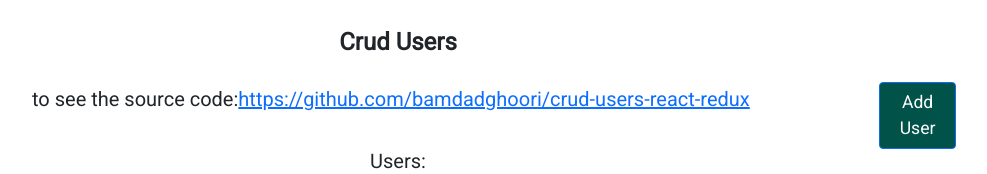
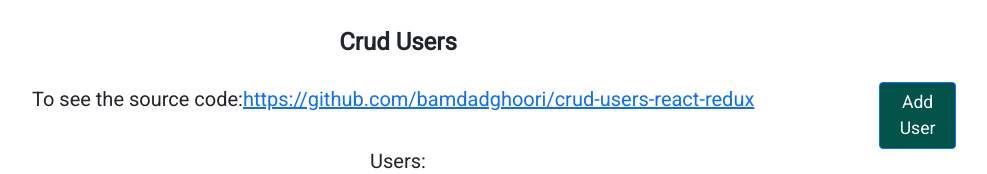
Before and after one commit to bamdadghoori/crud-users-with-dashboard, a React (Create React App) app: page / in a window 1280 px wide. Shown: the top 174 px of the page, without its empty margins (242-1229 px from the left). Built offline with nearby package versions, Linux system fonts and the light colour scheme; no server answers.

Commit message:
change-title-to-uppercase

```diff
--- a/src/App.js
+++ b/src/App.js
@@ -31,7 +31,7 @@ function App() {
   <div className="container">
     <div className="crud-title">Crud Users</div>
   <div className="row">
-  <div className="source-code">to see the source code:<a href="https://github.com/bamdadghoori/crud-users-react-redux">https://github.com/bamdadghoori/crud-users-react-redux</a></div>
+  <div className="source-code">To see the source code:<a href="https://github.com/bamdadghoori/crud-users-react-redux">https://github.com/bamdadghoori/crud-users-react-redux</a></div>
 
     <UserCreator/>
     </div>
```
